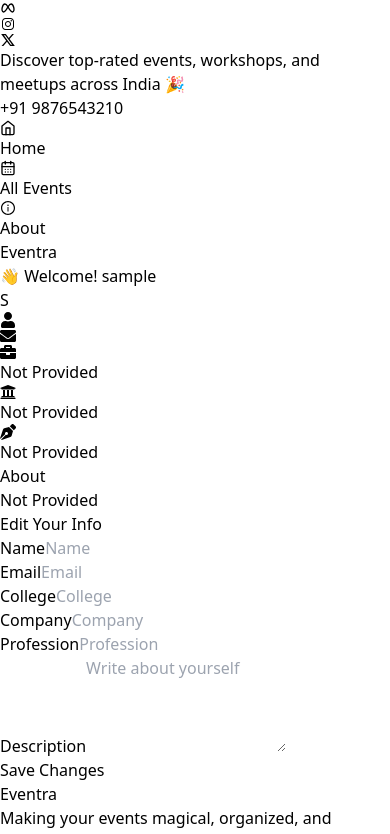
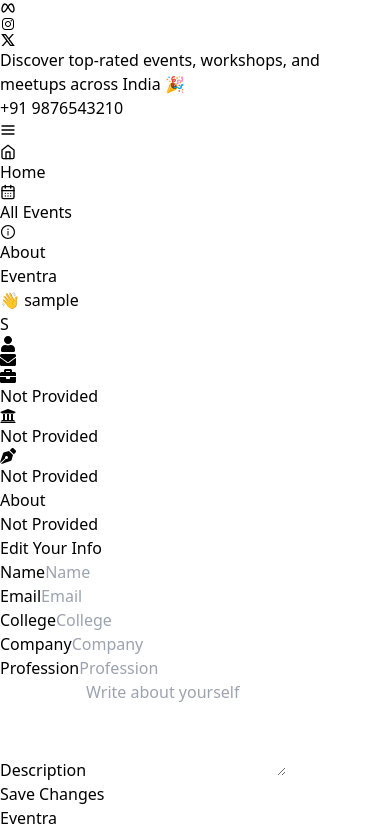
Before and after one commit to Genrator79/Eventra, a React (Vite) app in the folder frontend/: page /profile/Userdetails in a window 390 px wide. Shown: the top 834 px of the page. Built offline with nearby package versions, Linux system fonts and the light colour scheme; no server answers; sample sign-in values are in the browser's storage.

Commit message:
Make Navbar responsive and interactive

```diff
--- a/frontend/src/common/Navbar.jsx
+++ b/frontend/src/common/Navbar.jsx
@@ -1,6 +1,6 @@
 import { Link, useLocation, useNavigate } from "react-router-dom";
 import { useEffect, useState } from "react";
-import { FiHome } from "react-icons/fi";
+import { FiHome, FiMenu, FiX } from "react-icons/fi";
 import { LuCalendarDays } from "react-icons/lu";
 import { AiOutlineInfoCircle } from "react-icons/ai";
 import { FiEdit } from "react-icons/fi";
@@ -12,6 +12,7 @@ const Navbar = () => {
 
   const [auth, setAuth] = useState(false);
   const [userInfo, setUserInfo] = useState(null);
+  const [mobileOpen, setMobileOpen] = useState(false);
 
   useEffect(() => {
     const token = localStorage.getItem("token");
@@ -24,7 +25,7 @@ const Navbar = () => {
       setAuth(false);
       setUserInfo(null);
     }
-  }, [location]); // Re-run on route change
+  }, [location]);
 
   const handleLogin = () => {
     navigate("/login");
@@ -36,58 +37,72 @@ const Navbar = () => {
     toast.info("Please Register Here", { duration: 1000 });
   };
 
-  const handleClick = () =>{
-    if (!userInfo || !userInfo.role){
-      console.log("no user role")
+  const handleClick = () => {
+    if (!userInfo || !userInfo.role) {
+      console.log("no user role");
       return;
     }
-    userInfo.role ==="admin" ? navigate("/admin") : navigate("/profile");
-  }
+    userInfo.role === "admin" ? navigate("/admin") : navigate("/profile");
+  };
 
   return (
-    <div className="flex justify-between items-center px-6 py-2 shadow-md relative bg-gradient-to-r from-orange-100 via-pink-200 to-purple-300">
-      {/* Left - Nav Links */}
-      <div className="flex space-x-6">
+    <nav className="shadow-md bg-gradient-to-r from-orange-100 via-pink-200 to-purple-300 relative">
+      <div className="flex justify-between items-center px-4 py-3 md:px-6">
+        {/* Mobile Menu Button */}
+        <div className="md:hidden">
+          <button
+            onClick={() => setMobileOpen(!mobileOpen)}
+            className="text-indigo-900 text-2xl"
+          >
+            {mobileOpen ? <FiX /> : <FiMenu />}
+          </button>
+        </div>
+
+        {/* Left - Nav Links (Desktop) */}
+        <div className="hidden md:flex space-x-6">
           <Link
             to="/"
-          className="flex items-center gap-2 text-lg font-semibold text-indigo-900 hover:text-purple-900 tracking-wider"
+            className="flex items-center gap-2 text-lg font-semibold text-indigo-900 hover:text-purple-900"
           >
             <FiHome />
             Home
           </Link>
           <Link
             to="/events"
-          className="flex items-center gap-2 text-lg font-semibold text-indigo-900 hover:text-purple-900 tracking-wider"
+            className="flex items-center gap-2 text-lg font-semibold text-indigo-900 hover:text-purple-900"
           >
             <LuCalendarDays />
             All Events
           </Link>
           <Link
             to="/about"
-          className="flex items-center gap-2 text-lg font-semibold text-indigo-900 hover:text-purple-900 tracking-wider"
+            className="flex items-center gap-2 text-lg font-semibold text-indigo-900 hover:text-purple-900"
           >
             <AiOutlineInfoCircle />
             About
           </Link>
         </div>
 
-      {/* Center - Site Title */}
-      <Link to="/" className="absolute left-1/2 transform -translate-x-1/2">
-        <h1 className="text-3xl font-extrabold text-pink-600 tracking-widest hidden md:block">
+        {/* Center - Title */}
+        <Link
+          to="/"
+          className="absolute left-1/2 transform -translate-x-1/2 hidden md:block"
+        >
+          <h1 className="text-3xl font-extrabold text-pink-600 tracking-widest">
             Eventra
           </h1>
         </Link>
 
-      {/* Right - Auth Section */}
+        {/* Right - Auth */}
         <div className="flex items-center space-x-3">
           {auth && userInfo ? (
             <>
-            <span className="text-pink-800 text-lg font-semibold italic flex items-center gap-1 drop-shadow-sm">
-              👋 Welcome! {userInfo.username}
+              <span className="text-pink-800 text-sm md:text-lg font-semibold italic flex items-center gap-1">
+                👋 {userInfo.username}
               </span>
               <div
                 onClick={handleClick}
-              className="w-8 h-8 rounded-full bg-pink-950 text-white flex items-center justify-center font-bold"
+                className="w-8 h-8 rounded-full bg-pink-950 text-white flex items-center justify-center font-bold cursor-pointer"
               >
                 {userInfo.username[0].toUpperCase()}
               </div>
@@ -95,10 +110,10 @@ const Navbar = () => {
           ) : (
             <>
               {location.pathname === "/login" && (
-              <p className="text-indigo-800 text-2xl">🔐 Login Page</p>
+                <p className="text-indigo-800 text-lg">🔐 Login Page</p>
               )}
               {location.pathname === "/register" && (
-              <p className="text-purple-800 text-2xl flex items-center gap-1">
+                <p className="text-purple-800 text-lg flex items-center gap-1">
                   <FiEdit />
                   Register Page
                 </p>
@@ -108,13 +123,13 @@ const Navbar = () => {
                   <>
                     <button
                       onClick={handleLogin}
-                    className="px-4 py-1 rounded-md text-sm font-semibold text-white bg-indigo-600 hover:bg-indigo-700 transition"
+                      className="px-3 py-1 rounded-md text-sm font-semibold text-white bg-indigo-600 hover:bg-indigo-700"
                     >
                       Login
                     </button>
                     <button
                       onClick={handleRegister}
-                    className="px-4 py-1 rounded-md text-sm font-semibold text-white bg-purple-500 hover:bg-purple-600 transition"
+                      className="px-3 py-1 rounded-md text-sm font-semibold text-white bg-purple-500 hover:bg-purple-600"
                     >
                       Register
                     </button>
@@ -124,6 +139,37 @@ const Navbar = () => {
           )}
         </div>
       </div>
+
+      {/* Mobile Dropdown Menu */}
+      {mobileOpen && (
+        <div className="md:hidden px-4 pb-4 space-y-2 bg-pink-100 shadow-md z-10">
+          <h1 className="text-3xl font-extrabold text-pink-600 tracking-widest pb-2">
+            Eventra
+          </h1>
+          <Link
+            to="/"
+            onClick={() => setMobileOpen(false)}
+            className="flex items-center gap-2 text-lg font-semibold text-indigo-900 hover:text-purple-900"
+          >
+            <FiHome/> Home
+          </Link>
+          <Link
+            to="/events"
+            onClick={() => setMobileOpen(false)}
+            className="flex items-center gap-2 text-lg font-semibold text-indigo-900 hover:text-purple-900"
+          >
+            <FiMenu/> All Events
+          </Link>
+          <Link
+            to="/about"
+            onClick={() => setMobileOpen(false)}
+            className="flex items-center gap-2 text-lg font-semibold text-indigo-900 hover:text-purple-900"
+          >
+            <LuCalendarDays/> About
+          </Link>
+        </div>
+      )}
+    </nav>
   );
 };
 
```
Lines whose indentation alone changed are shown as unchanged.
